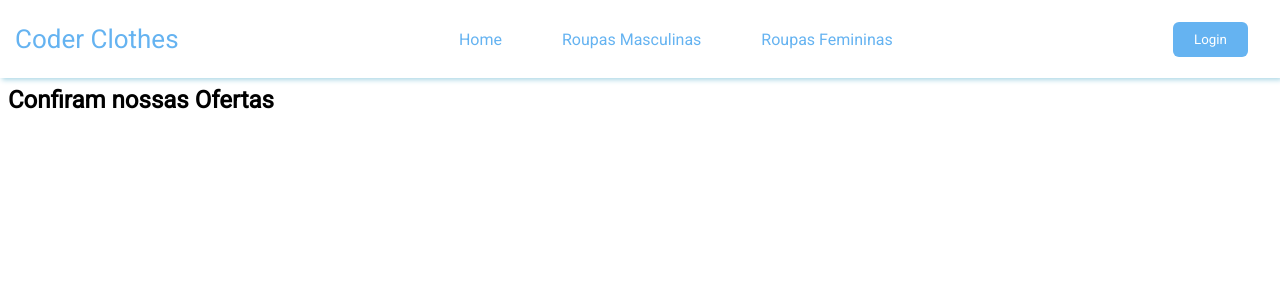
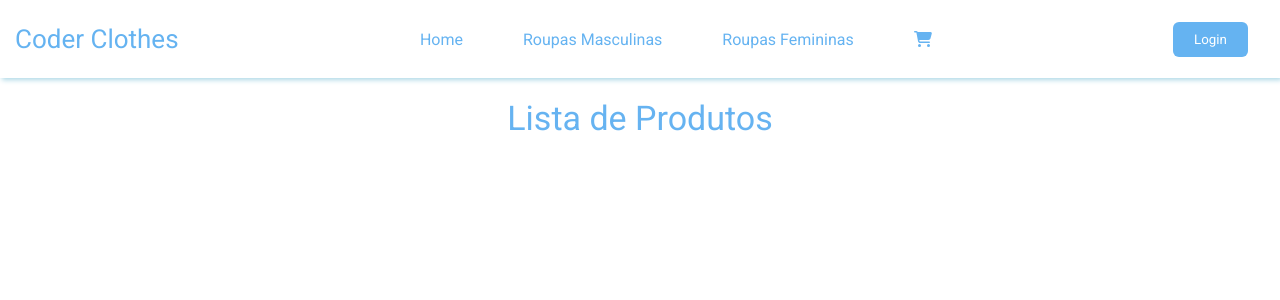
Before and after one commit to ronna88/coderhouse-project, a React (Vite) app: page / in a window 1280 px wide. Shown: the top 300 px of the page. Built offline with nearby package versions, Linux system fonts and the light colour scheme.

Commit message:
inserção - icone cart, componente lista na tela

```diff
--- a/package.json
+++ b/package.json
@@ -12,6 +12,10 @@
   "dependencies": {
     "@emotion/react": "^11.11.1",
     "@emotion/styled": "^11.11.0",
+    "@fortawesome/fontawesome-svg-core": "^6.4.2",
+    "@fortawesome/free-regular-svg-icons": "^6.4.2",
+    "@fortawesome/free-solid-svg-icons": "^6.4.2",
+    "@fortawesome/react-fontawesome": "^0.2.0",
     "@mui/material": "^5.14.4",
     "react": "^18.2.0",
     "react-dom": "^18.2.0",
--- a/src/App.jsx
+++ b/src/App.jsx
@@ -1,14 +1,14 @@
-import './App.css'
-import NavBar from './components/NavBar'
+
+import { ItemListContainer } from "./components/ItemListContainer"
+import { NavBar } from "./components/NavBar"
 
 function App() {
+  const greeting = "Lista de Produtos";
 
   return (
     <>
-      <NavBar/>
-      <div>
-        <h2>Confiram nossas Ofertas</h2>
-      </div>
+      <NavBar />
+      <ItemListContainer greeting={greeting}/>
     </>
   )
 }
--- /dev/null
+++ b/src/components/CartWidget/index.jsx
@@ -0,0 +1,11 @@
+
+import { faCartShopping } from "@fortawesome/free-solid-svg-icons";
+import { FontAwesomeIcon } from "@fortawesome/react-fontawesome";
+
+export function CartWidget() {
+  return (
+    <div>
+      <FontAwesomeIcon icon={faCartShopping} style={{color: "#66b3f1",}} />
+    </div>
+  )
+}
--- /dev/null
+++ b/src/components/ItemListContainer/index.jsx
@@ -0,0 +1,7 @@
+import style from "./style.module.css";
+
+export function ItemListContainer({greeting}) {
+    return (
+        <div className={style.container}>{greeting}</div>
+    );
+}
--- /dev/null
+++ b/src/components/ItemListContainer/style.module.css
@@ -0,0 +1,8 @@
+.container {
+    display: flex;
+    align-items: center;
+    justify-content: center;
+    margin-top: 20px;
+    color: #66b3f1;
+    font-size: 34px;
+}
--- a/src/components/NavBar/index.jsx
+++ b/src/components/NavBar/index.jsx
@@ -1,7 +1,7 @@
-
+import { CartWidget } from "../CartWidget";
 import "./style.css";
 
-function NavBar() {
+export function NavBar() {
     return (
         <div className="container">
             <div className="content">
@@ -17,12 +17,15 @@ function NavBar() {
                         <div className="menu-item-nav">
                             <a className="menu-item-link-nav" href="#">Roupas Femininas</a>
                         </div>
+                        <div className="menu-item-nav">
+                            <CartWidget />
+                        </div>
                     </div>
                 </div>
-                <div><button className="login-nav">Login</button></div>
+                <div>
+                    <button className="login-nav">Login</button>
+                </div>
             </div>
         </div>
     )
 }
-
-export default NavBar
```
Also changed, not shown: 1 other file (tests, documents, lock files or other folders).
